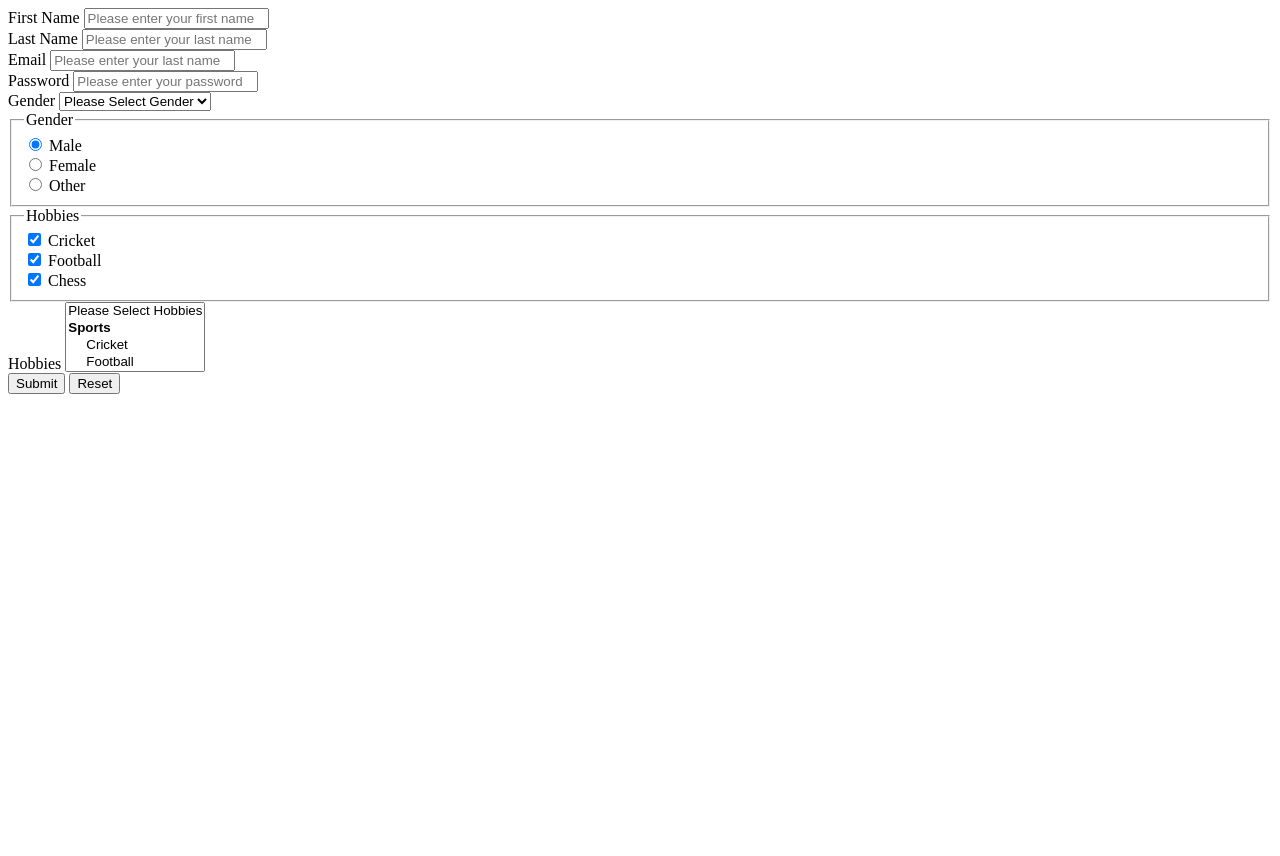
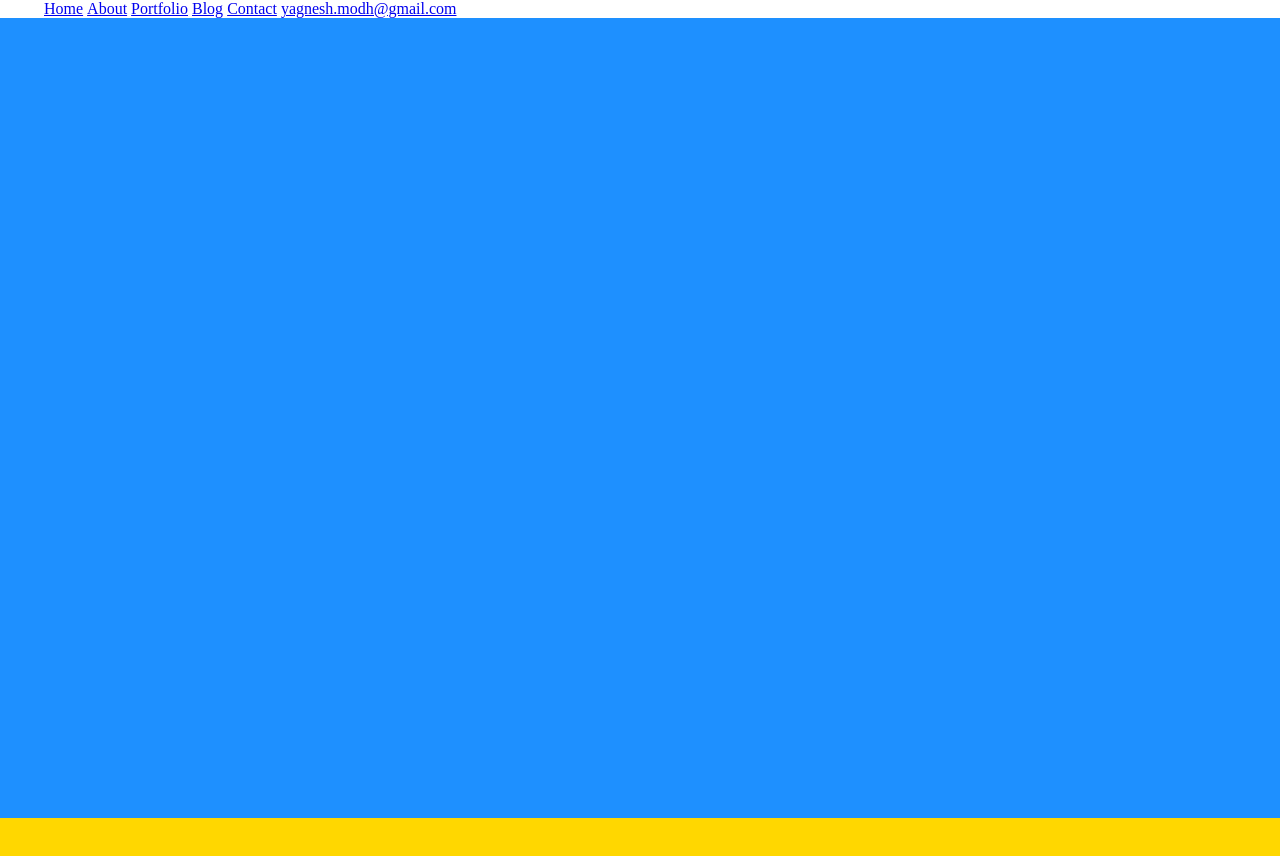
Before and after one commit to lakshya4904/fs-5, a plain HTML site: page index.html in a window 1280 px wide. Shown: the top 856 px of the page. Before the commit the page ends 800 px from the top, so only its background shows below. Drawn offline with nearby package versions, Linux system fonts and the light colour scheme.

Commit message:
commit code

```diff
--- a/index.html
+++ b/index.html
@@ -15,165 +15,35 @@
       property="og:image"
       content="https://ahrefs.com/blog/wp-content/uploads/2019/12/fb-how-to-become-an-seo-expert.png"
     />
+    <link rel="stylesheet" href="https://necolas.github.io/normalize.css/8.0.1/normalize.css">
+    <link rel="stylesheet" href="./style.css">
   </head>
   <body>
-    <!--
-        1. set UI
-        2. helps in SEO
-        3. Accesibility
-     -->
-    <!-- <h1>Yagnesh Modh</h1>
-    <h2>Yagnesh Modh</h2>
-    <div>Yagnesh Modh</div>
-    <nav>
-        <p>HEllo</p>
-    </nav> -->
+    <header>
+      <img src="" alt="">
+      <nav>
+        <ul>
+          <li><a href="#">Home</a></li>
+          <li><a href="#about">About</a></li>
+          <li><a href="#projects">Portfolio</a></li>
+          <li><a href="#">Blog</a></li>
+          <li><a href="#">Contact</a></li>
+        </ul>
+      </nav>
+      <a href="mailto:yagnesh.modh@gmail.com">yagnesh.modh@gmail.com</a>
+      <!-- <a href="tel:+918690090417">+918690090417</a> -->
 
-    <!--
-        two types of tags
-        1. Block tag
-        2. Inline tag
-     -->
-    <!-- <div>
-        <h1>Lorem ipsum dolor sit amet.</h1>
-        <h2>Lorem ipsum dolor sit amet consectetur adipisicing elit. Ipsum, ad?</h2>
-     </div>
+    </header>
+    <main>
+      <section id="banner">
 
-     <div>
-        <span>Lorem ipsum dolor sit amet.</span>
-        <span>Lorem ipsum dolor sit amet consectetur adipisicing elit. Minima, ab?</span>
+      </section>
+      <section id="about">
 
-     </div> -->
+      </section>
+      <section id="projects">
 
-    <!--
-        1. semantic tags
-        2. non-sematic tags
-      -->
-
-    <!-- heading -->
-
-    <!-- <img src="./images/banner@3x.jpg" srcset="./images/banner@1x.jpg 320w, ./images/banner@2x.jpg 640w" alt="Logo" height="200px" width="200px" loading="lazy"> -->
-
-    <!-- <picture>
-        <source srcset="./images/banner@1x.jpg" media="(max-width: 640px)" />
-        <img src="./images/banner@3x.jpg" alt="Logo" height="427px" width="640px" />
-      </picture> -->
-
-    <!-- <picture>
-        <source srcset="./images/page.avif" type="image/avif" />
-        <source srcset="./images/page.webp" type="image/webp" />
-        <img src="./images/page.jpg" alt="Logo" height="200px" width="200px" loading="lazy" />
-      </picture> -->
-
-    <!-- <video height="640px" width="420px">
-            <source src="https://archive.org/download/BigBuckBunny_124/Content/big_buck_bunny_720p_surround.webm" type="video/webm" />
-            <source src="https://archive.org/download/BigBuckBunny_124/Content/big_buck_bunny_720p_surround.mp4" type="video/mp4" />
-            <p>Video tag is not supported</p>
-      </video> -->
-
-    <form>
-      <div>
-        <label for="first_name">First Name</label>
-        <input
-          type="text"
-          id="first_name"
-          placeholder="Please enter your first name"
-          autocomplete="given-name"
-          required
-          minlength="2"
-          maxlength="10"
-        />
-      </div>
-      <div>
-        <label for="last_name">Last Name</label>
-        <input
-          type="text"
-          id="last_name"
-          placeholder="Please enter your last name"
-          autocomplete="family-name"
-        />
-      </div>
-      <div>
-        <label for="email">Email</label>
-        <input
-          type="email"
-          id="last_name"
-          placeholder="Please enter your last name"
-          autocomplete="email"
-          required
-          pattern="[a-z0-9._%+-]+@[a-z0-9.-]+\.[a-z]{2,4}$"
-        />
-      </div>
-      <div>
-        <label for="password">Password</label>
-        <input
-          type="password"
-          id="password"
-          placeholder="Please enter your password"
-          autocomplete="new-password"
-        />
-      </div>
-      <div>
-        <label for="gender">Gender</label>
-        <select>
-          <option value="">Please Select Gender</option>
-          <option value="male">Male</option>
-          <option value="female">Female</option>
-          <option value="other">Other</option>
-        </select>
-      </div>
-      <fieldset>
-        <legend>Gender</legend>
-        <div>
-          <input type="radio" name="gender" id="male" checked />
-          <label for="male">Male</label>
-        </div>
-        <div>
-          <input type="radio" name="gender" id="female" />
-          <label for="female">Female</label>
-        </div>
-        <div>
-          <input type="radio" name="gender" id="other" />
-          <label for="other">Other</label>
-        </div>
-      </fieldset>
-
-      <fieldset>
-        <legend>Hobbies</legend>
-        <div>
-          <input type="checkbox" name="hobbies" id="cricket" checked />
-          <label for="cricket">Cricket</label>
-        </div>
-        <div>
-          <input type="checkbox" name="hobbies" id="football" checked />
-          <label for="football">Football</label>
-        </div>
-        <div>
-          <input type="checkbox" name="hobbies" id="chess" checked />
-          <label for="chess">Chess</label>
-        </div>
-      </fieldset>
-
-      <div>
-        <label for="hobbies">Hobbies</label>
-        <select multiple>
-          <option value="">Please Select Hobbies</option>
-          <optgroup label="Sports">
-            <option value="cricket">Cricket</option>
-            <option value="football">Football</option>
-            <option value="chess">Chess</option>
-          </optgroup>
-          <optgroup label="Activity">
-            <option value="dance">Dance</option>
-            <option value="painting">Painting</option>
-          </optgroup>
-        </select>
-      </div>
-
-      <div>
-        <button type="submit">Submit</button>
-        <button type="rest">Reset</button>
-      </div>
-    </form>
+      </section>
+    </main>
   </body>
 </html>
--- /dev/null
+++ b/style.css
@@ -0,0 +1,14 @@
+header nav,
+header nav ul,
+header nav ul li{
+  display: inline;
+}
+
+section {
+  height: 100vh;
+  background-color: dodgerblue;
+}
+
+main > section:nth-child(even) {
+  background-color: gold;
+}
```
